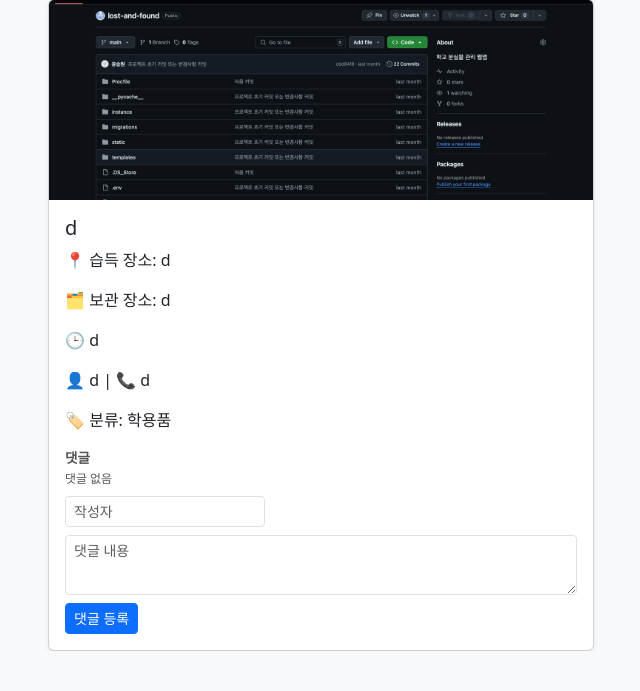
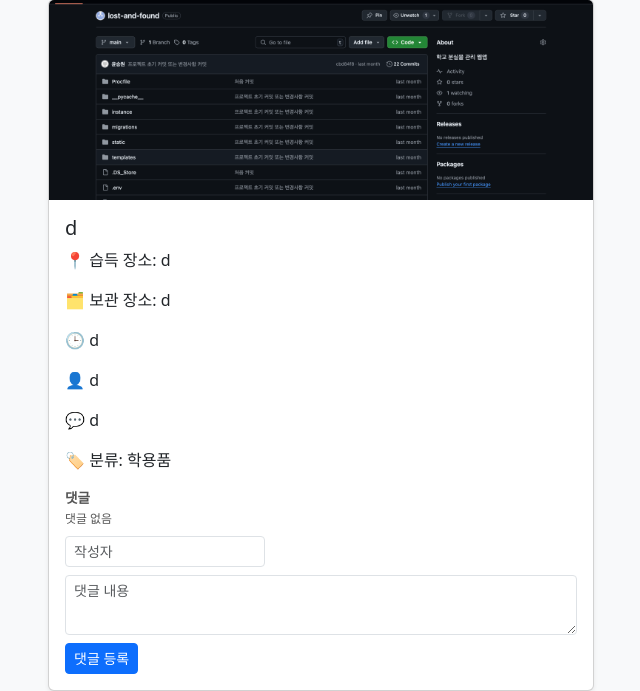
Before and after one commit to yoonsw0316/lost-and-found, a Flask app: page / in a window 1280 px wide. Shown: the part 207-898 px from the top of the page, without its empty margins (34-674 px from the left). Before the commit the page ends 858 px from the top, so only its background shows below. Run offline with Flask 3, Linux system fonts and the light colour scheme; data comes from the database, SQL or seed files in the repository; both versions use the stored data as it was after the commit.

Commit message:
커밋 메시지

```diff
--- a/templates/index.html
+++ b/templates/index.html
@@ -69,7 +69,8 @@
                 <p class="card-text">🗂️ 보관 장소: {{ item.storage_location }}</p>
               {% endif %}
               <p class="card-text">🕒 {{ item.acquisition_time }}</p>
-              <p class="card-text">👤 {{ item.found_by_name }} | 📞 {{ item.found_by_contact }}</p>
+              <p class="card-text">👤 {{ item.found_by_name }}</p>
+              <p class="card-text">💬 {{ item.found_by_contact }}</p>
               <p class="card-text">🏷️ 분류: {{ item.category }}</p>
 
               <!-- 댓글 영역 -->
```
Also changed, not shown: instance/found_items.db, static/uploads/2025-06-16_5.09.57.png (added).
